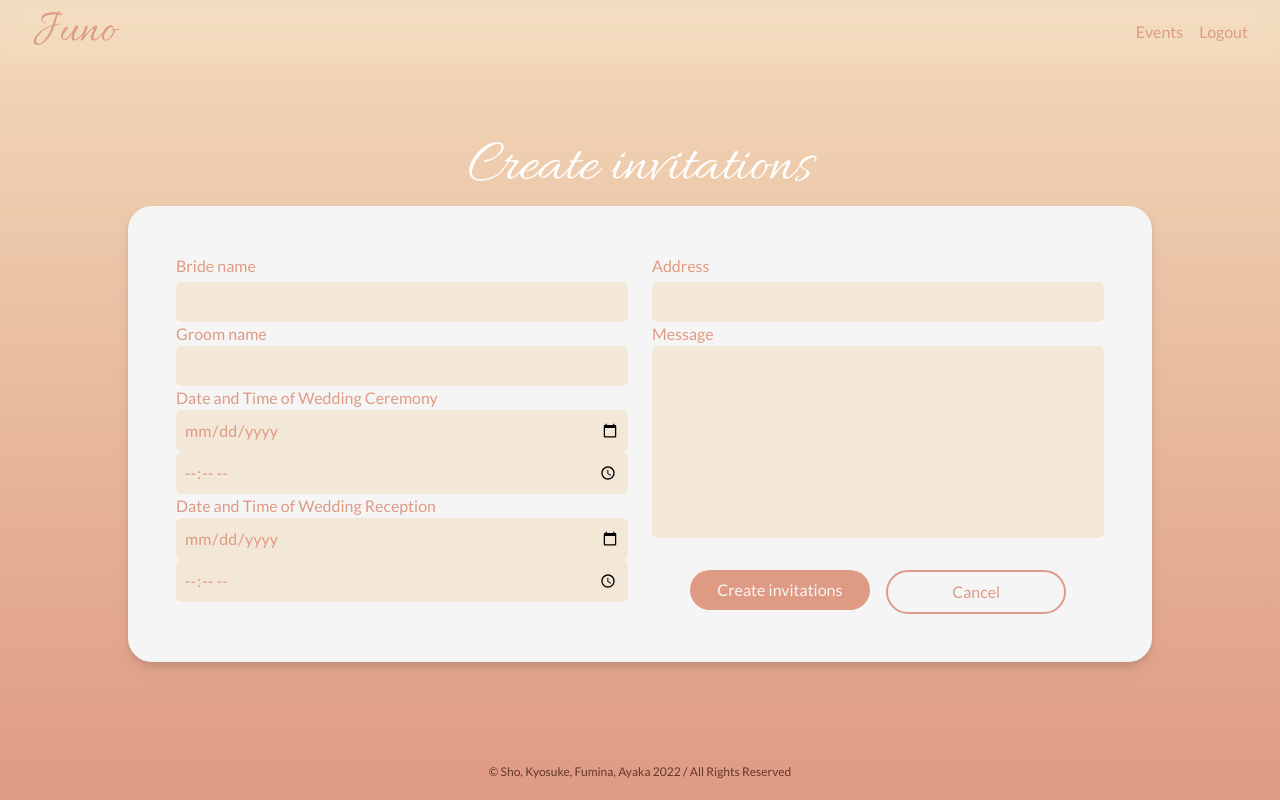
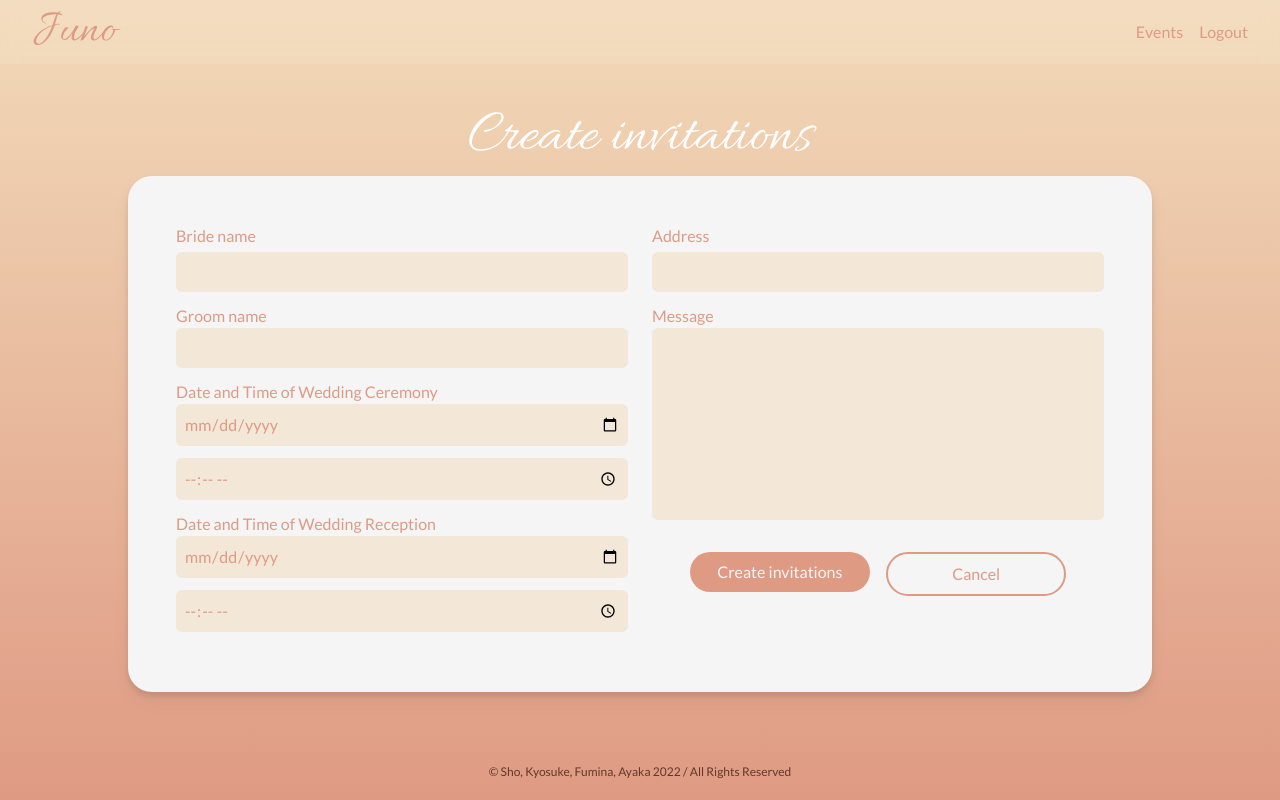
Before and after one commit to AyakaYasuda/juno, a React (Create React App) app: page /admin/create in a window 1280 px wide. Built offline with nearby package versions, Linux system fonts and the light colour scheme.

Commit message:
edit style for input

```diff
--- a/src/index.css
+++ b/src/index.css
@@ -43,7 +43,7 @@
     @apply hover:border-b-2 border-white;
   }
   .InputDark {
-    @apply bg-Pink-lighter bg-opacity-50 text-Pink-default p-2 border-none rounded-md;
+    @apply bg-Pink-lighter bg-opacity-50 text-Pink-default p-2 border-none rounded-md mb-3;
   }
   .InputLighter {
     @apply p-1 rounded-3xl bg-White-lighter text-Pink-default bg-opacity-80 border-none drop-shadow-lg md:p-2 md:rounded-xl;
```
